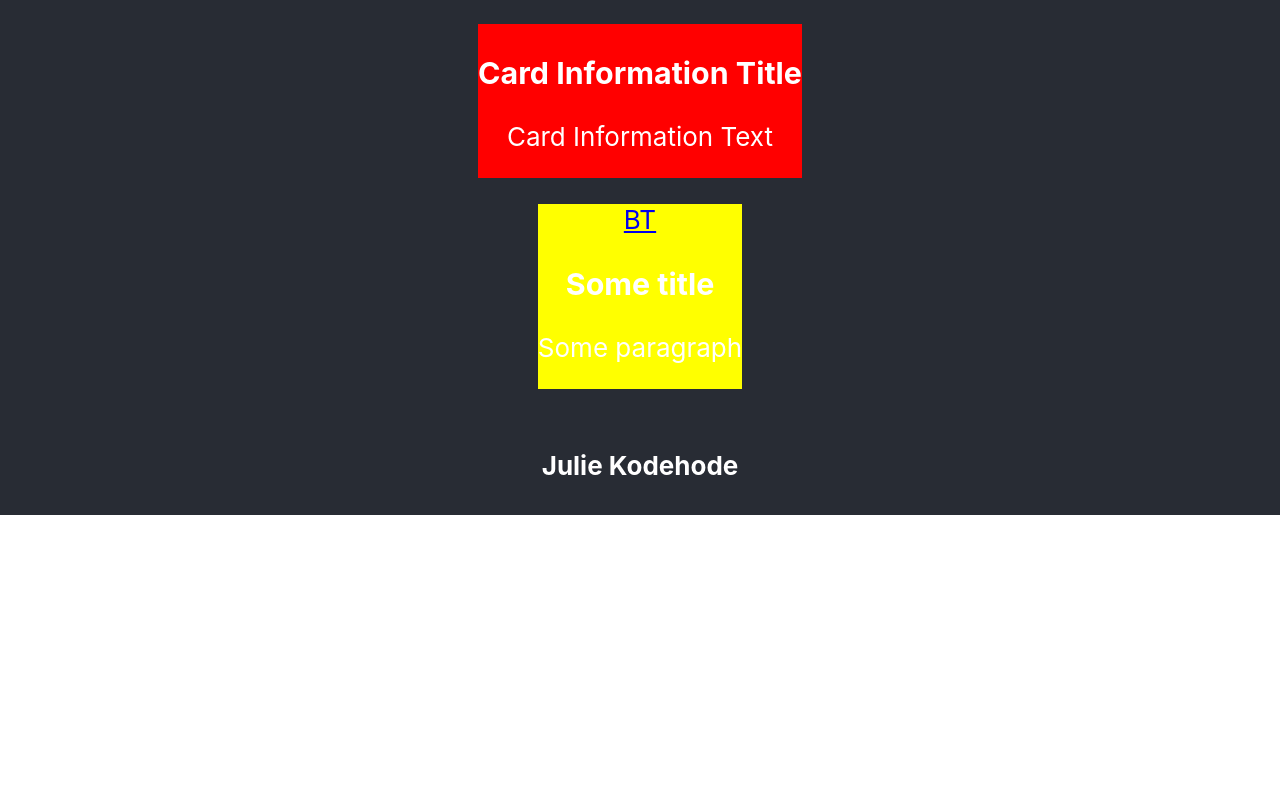
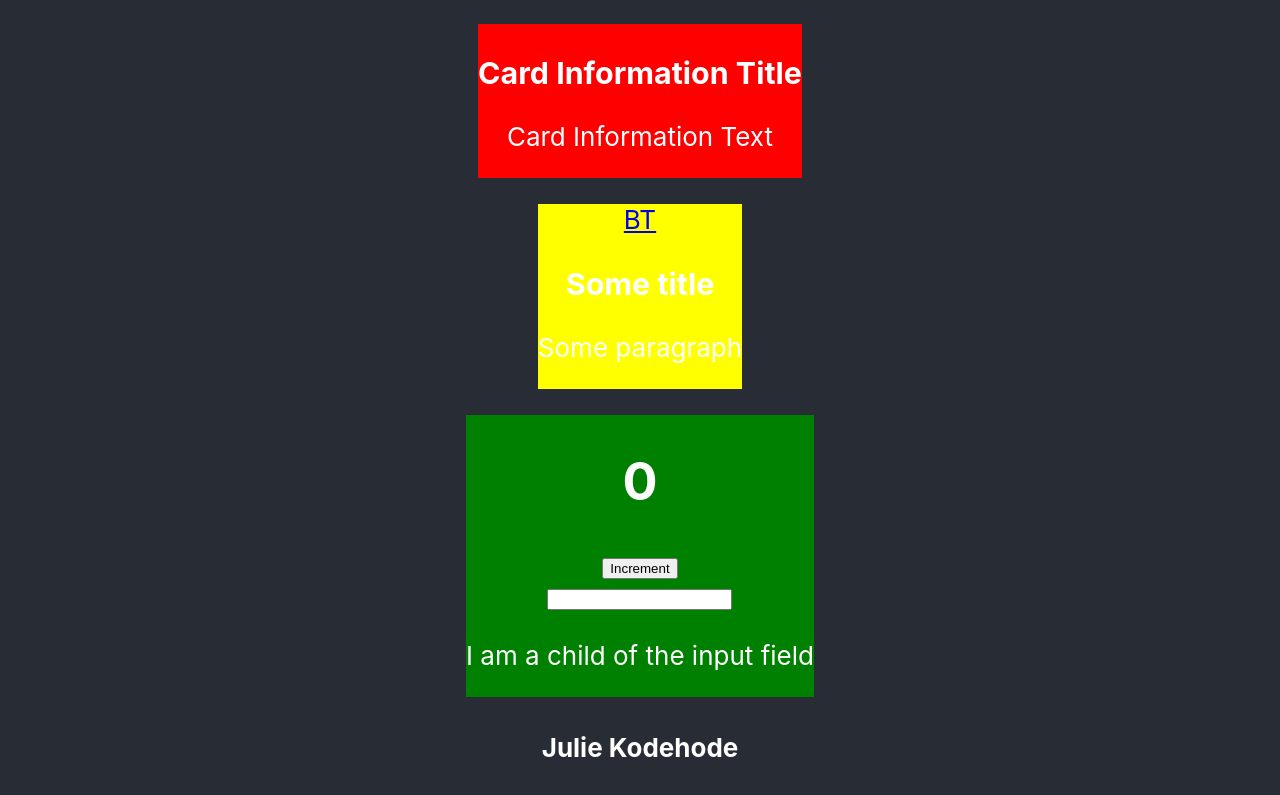
Before and after one commit to JulieKodehode/moduled_react, a React (Create React App) app: page / in a window 1280 px wide. Shown: the part 635-1430 px from the top of the page. Before the commit the page ends 1150 px from the top, so only its background shows below. Built offline with nearby package versions, Linux system fonts and the light colour scheme.

Commit message:
Using state, setState and useState

```diff
--- /dev/null
+++ b/src/components/Counter.jsx
@@ -0,0 +1,36 @@
+import React, { useState } from "react";
+
+// TextInput is Counter's child
+import TextInput from "../components/Counter/TextInput";
+
+const Counter = () => {
+	// Syntax for useState: state is the property(prop), setState is the function we are going to use to update the state, useState(0) have a number and 0 is nice(could be any number)
+	// Changing from state in params to count for more meaningful names
+	const [count, setCount] = useState(0);
+
+	// We are getting an array, first is "Some state", and second is the setState function. (getting all the props)
+	// const someState = useState("Some state text");
+	// console.log(someState);
+
+	// Using handleClick because what does it do? Handle a click.
+	const handleClick = () => {
+		setCount(count + 1);
+	};
+
+	return (
+		// React.Fragment is the "div", signaling we are using React.Fragment we are telling the browser we only want to return the one thing so we want a fragment
+		<div style={{ backgroundColor: "green" }}>
+			<React.Fragment>
+				<h1>{count}</h1>
+				<button
+					onClick={() => {
+						handleClick();
+					}}>
+					Increment
+				</button>
+				<TextInput />
+			</React.Fragment>
+		</div>
+	);
+};
+export default Counter;
--- /dev/null
+++ b/src/components/Counter/Child.jsx
@@ -0,0 +1,12 @@
+const Child = () => {
+	// const FetchData = () => {};
+	// FetchData();
+	// console.log will come for every keystroke
+
+	// Everything inside Child will rerun every time the state changes.
+
+	console.log("We render");
+	return <p>I am a child of the input field</p>;
+};
+
+export default Child;
--- /dev/null
+++ b/src/components/Counter/TextInput.jsx
@@ -0,0 +1,28 @@
+import { useState } from "react";
+
+// Child is TextInput's child
+import Child from "./Child";
+
+const TextInput = () => {
+	const [textInput, setTextInput] = useState("");
+
+	// We need to pass an event for something to happen
+	const handleChange = (event) => {
+		const newString = event.target.value;
+
+		setTextInput(() => {
+			return newString;
+		});
+	};
+
+	return (
+		<div>
+			{/* Using the state textInput to set the value */}
+			<input type="text" onChange={(event) => handleChange(event)} value={textInput} />
+			<h3>{textInput}</h3>
+			<Child />
+		</div>
+	);
+};
+
+export default TextInput;
--- a/src/routes/Home.jsx
+++ b/src/routes/Home.jsx
@@ -18,6 +18,8 @@ import InfoCard from "../components/InfoCard/InfoCards.jsx";
 
 // Import from ./components/CarsUsingProps.jsx
 import CardsUsingProps from "../components/CardsUsingProps/CardsUsingProps.jsx";
+
+import Counter from "../components/Counter";
 
 // Only return one parent(div in this case), but as many children as you want. The div is sort of like body in html(?) and then the header is the section to be displayed on page (?)
 // Header is a custom component. And we can add a title property(props) to reduce open code(?) and display properties instead of lines of text.
@@ -49,6 +51,9 @@ const Home = () => {
 				{/* Using props title and paragraph to not write lines of code, see CardsUsingProps to see props inclosed in <tags> */}
 				<CardsUsingProps title="Some title" paragraph="Some paragraph" />
 
+				{/* State */}
+				<Counter />
+
 				{/* Using the Sign Component */}
 				<Sign />
 			</header>
```
